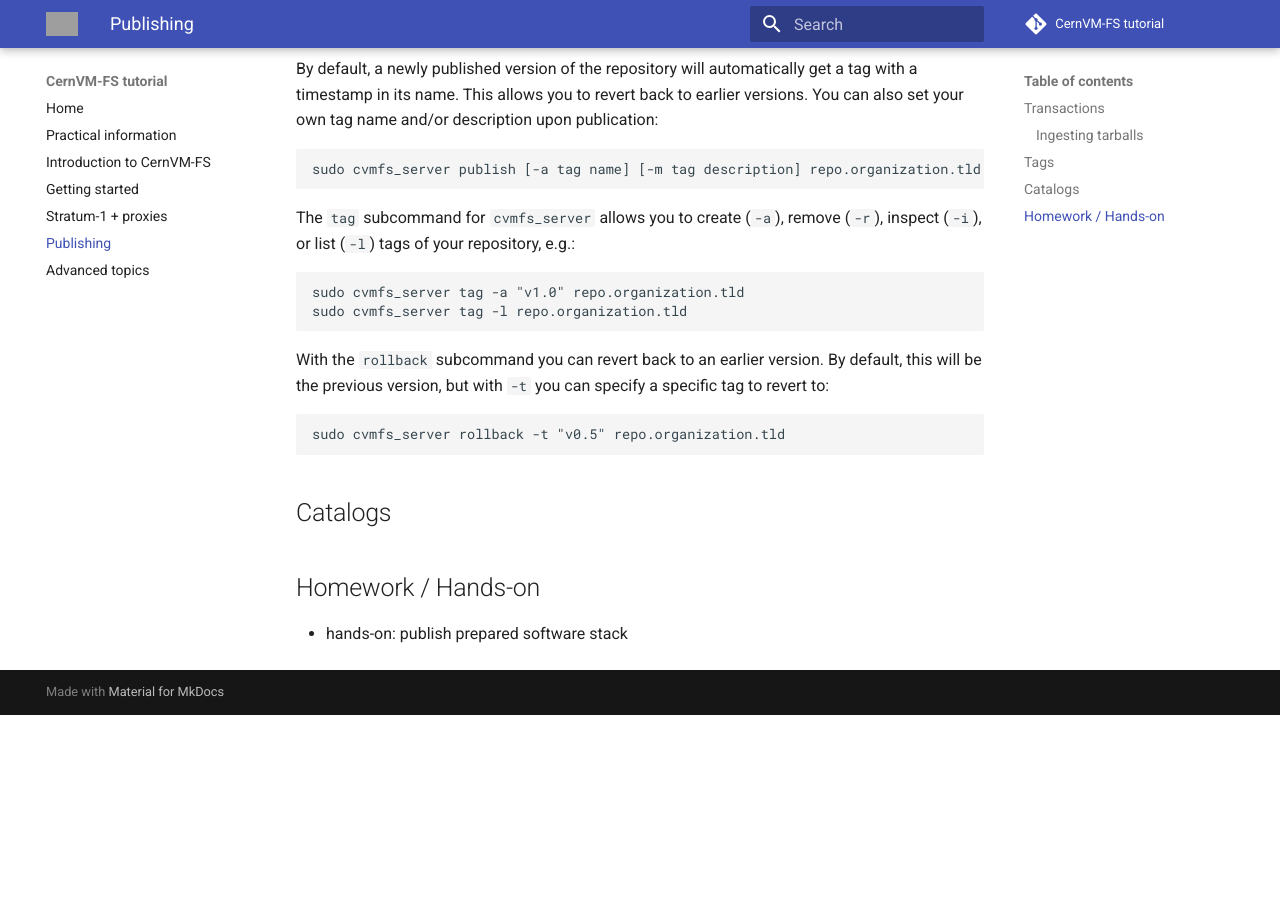
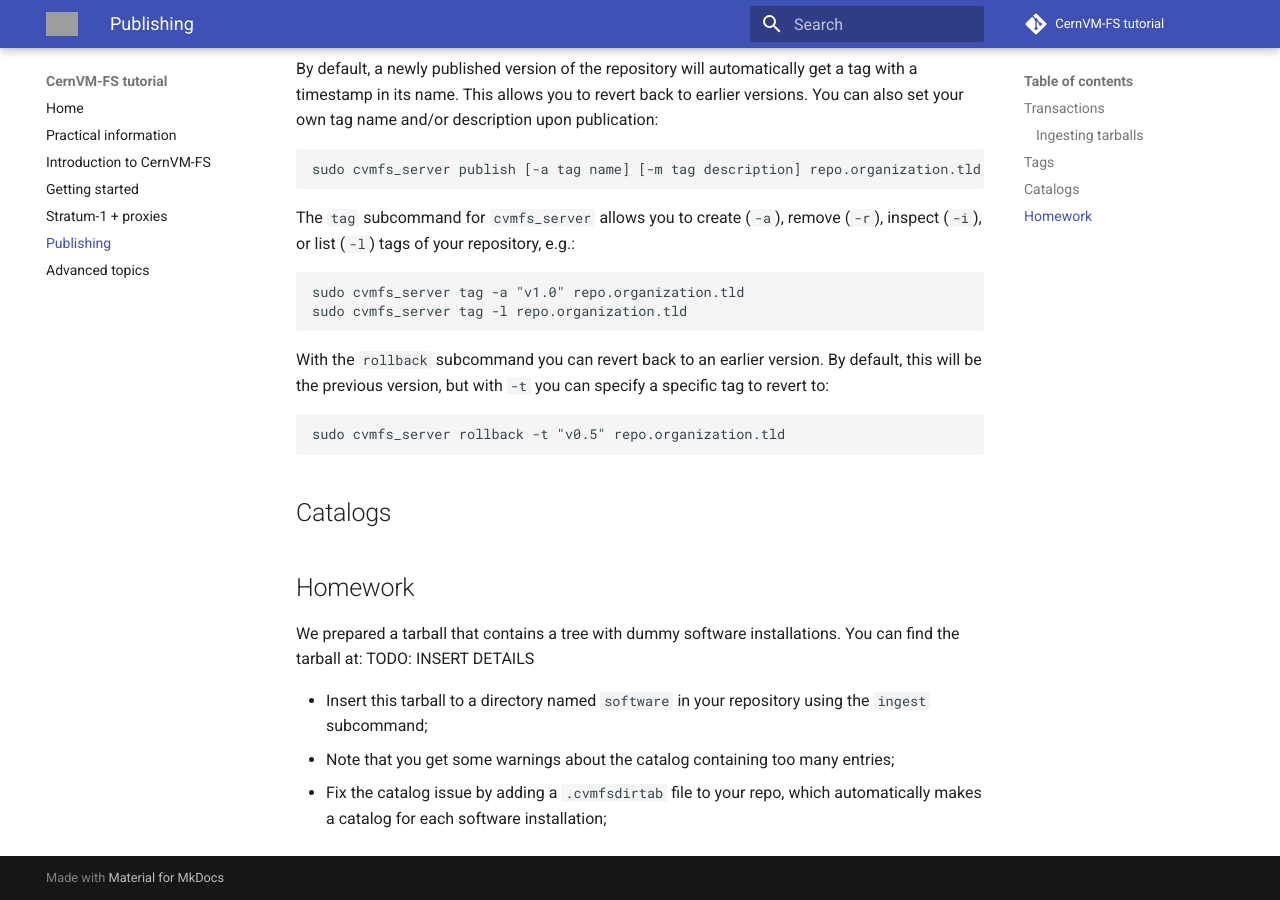
Before and after one commit to cvmfs-contrib/cvmfs-tutorial-2021, an MkDocs documentation site: the page built from docs/04_publishing.md, in a window 1280 px wide and 900 px high, scrolled down 1265 px. Built offline with MkDocs 1.6.1 and Material for MkDocs 9.7.7, drawn with Linux system fonts in a browser that asks for light colours; comment, search, counter and statistics services are not loaded; before the commit the page ends 1980 px from its top, so only the background shows below that; grey boxes are pictures that could not be loaded.

Commit message:
Added homework

```diff
--- a/docs/04_publishing.md
+++ b/docs/04_publishing.md
@@ -57,5 +57,10 @@ sudo cvmfs_server rollback -t "v0.5" repo.organization.tld
 
 ## Catalogs
 
-## Homework / Hands-on
-- hands-on: publish prepared software stack
+## Homework
+We prepared a tarball that contains a tree with dummy software installations. You can find the tarball at:
+TODO: INSERT DETAILS
+
+- Insert this tarball to a directory named `software` in your repository using the `ingest` subcommand;
+- Note that you get some warnings about the catalog containing too many entries;
+- Fix the catalog issue by adding a `.cvmfsdirtab` file to your repo, which automatically makes a catalog for each software installation;
```
